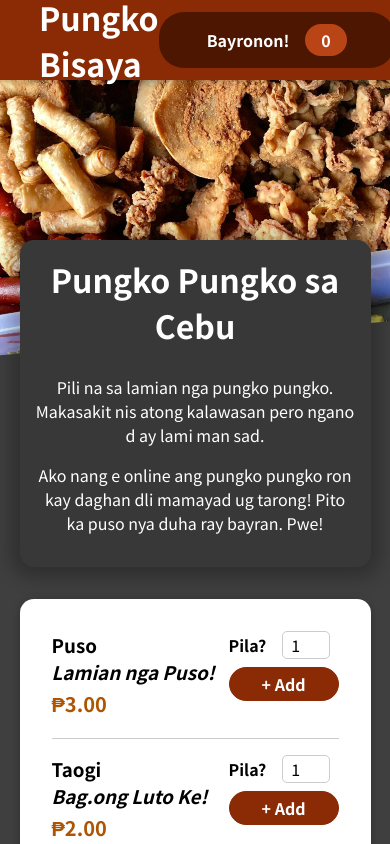
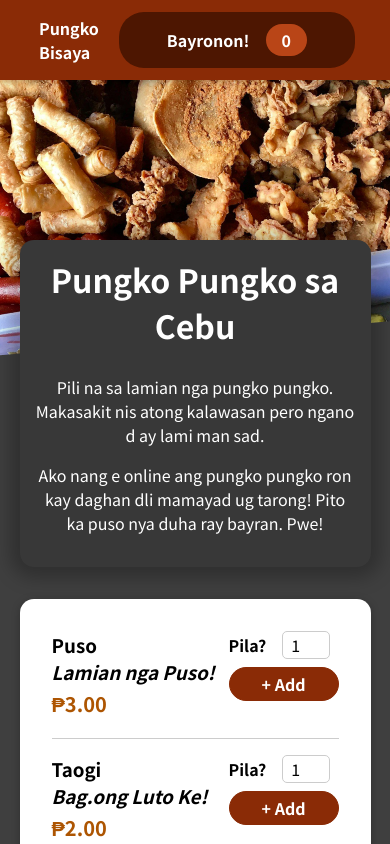
Before and after one commit to johndominicvillalino/food-order-app, a React (Create React App) app: page / in a window 390 px wide. Shown: the top 844 px of the page. Built offline with nearby package versions, Linux system fonts and the light colour scheme.

Commit message:
updated header font on mobile

```diff
--- a/src/components/Layout/HeaderCartButton.module.css
+++ b/src/components/Layout/HeaderCartButton.module.css
@@ -57,3 +57,12 @@
       transform: scale(1);
     }
   }
+
+  @media (max-width: 633px) {
+    header h1 {
+      font-size: 1.0rem;
+    left: 20px;
+    margin-right: 20px;
+
+    }
+  }
```
